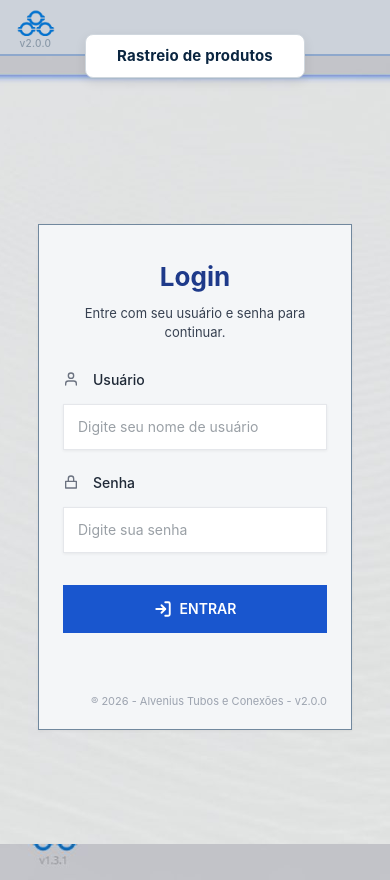
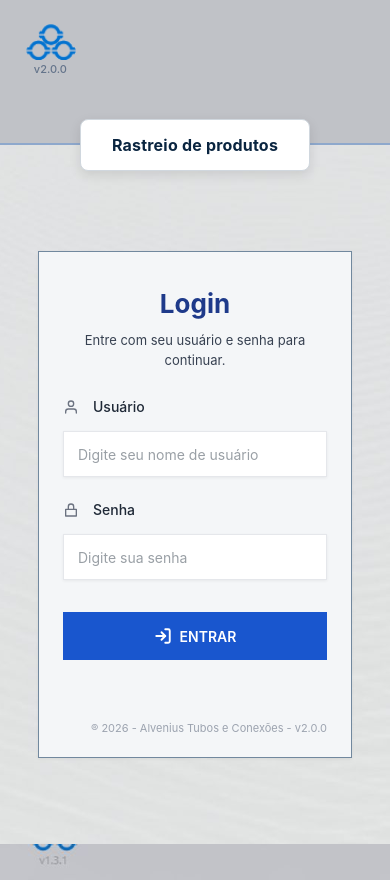
Before and after one commit to Josuel-Lopes/prototipo-rastreio-produtos_2026, a website: page src/web/index.html in a window 390 px wide. Drawn offline with Linux system fonts and the light colour scheme.

Commit message:
style(header): altura 145px e pill centralizada na linha divisória

```diff
--- a/src/web/components/header.js
+++ b/src/web/components/header.js
@@ -219,7 +219,7 @@ export class HeaderComponent {
         </div>
 
         <!-- Pill flutuante logo abaixo do header no centro -->
-        <div class="header-floating-pill-container">
+        <div class="header-center-pill">
           <span class="floating-pill">${currentPill}</span>
         </div>
 
--- a/src/web/styles/header.css
+++ b/src/web/styles/header.css
@@ -5,21 +5,21 @@
 
 .app-header-container {
   width: 100%;
-  background: #ccd2da;
+  background-color: #c0c2c7;
   border-bottom: 2px solid #8ea8cc;
-  position: sticky;
-  top: 0;
+  position: relative;
   z-index: 100;
-  height: 60px;
+  height: 145px;
+  min-height: 145px;
 }
 
 /* Faixa Superior Global (Login e Menu Principal) */
 .header-top-bar {
   display: flex;
-  align-items: center;
+  align-items: flex-start;
   justify-content: space-between;
-  padding: 0 40px;
-  height: 60px;
+  padding: 24px 60px 0 60px;
+  height: 100%;
   max-width: 100%;
   margin: 0 auto;
   position: relative;
@@ -45,8 +45,8 @@
 
 .brand-logo-img {
   width: auto;
-  height: 28px;
-  max-height: 28px;
+  height: 38px;
+  max-height: 38px;
   object-fit: contain;
   display: block;
 }
@@ -69,23 +69,36 @@
 }
 
 .brand-version-sub {
-  font-size: 10px;
-  color: #8a99a8;
-  font-weight: var(--weight-medium);
-  margin-top: 1px;
-  letter-spacing: 0.3px;
+  font-size: 11px;
+  color: #64748b;
+  font-weight: 500;
+  margin-top: 4px;
+  text-align: center;
 }
 
 /* Centro: Card Retangular Flutuante no Header */
 .header-center-pill {
   position: absolute;
-  top: 60px;
+  top: 145px;
   left: 50%;
   transform: translate(-50%, -50%);
   display: flex;
   justify-content: center;
   align-items: center;
-  z-index: 20;
+  z-index: 25;
+}
+
+.header-center-pill .floating-pill {
+  width: 260px;
+  height: 56px;
+  background-color: #ffffff;
+  border: 1px solid #d0d7de;
+  border-radius: 8px;
+  box-shadow: 0 4px 12px rgba(0, 0, 0, 0.1);
+  font-size: 16px;
+  font-weight: 700;
+  color: #0a2540;
+  padding: 0;
 }
 
 .header-spacer-right {
@@ -97,6 +110,7 @@
   display: flex;
   align-items: center;
   gap: var(--space-md);
+  margin-top: 8px;
 }
 
 .header-divider-v {
@@ -166,10 +180,10 @@
    ========================================================================== */
 .header-work-bar {
   display: flex;
-  align-items: center;
+  align-items: flex-start;
   justify-content: space-between;
-  padding: 0 40px;
-  height: 60px;
+  padding: 24px 60px 0 60px;
+  height: 100%;
   max-width: 100%;
   margin: 0 auto;
 }
@@ -484,16 +498,22 @@
    ========================================================================== */
 @media (max-width: 768px) {
   .app-header-container {
-    height: 56px;
+    height: 145px;
+    min-height: 145px;
   }
 
   .header-top-bar {
-    height: 56px;
-    padding: 0 16px;
+    height: 100%;
+    padding: 22px 24px 0 24px;
   }
 
   .header-center-pill {
-    top: 56px;
+    top: 145px;
+  }
+
+  .header-center-pill .floating-pill {
+    width: 230px;
+    height: 52px;
   }
 
   /* Menu Principal no mobile: apenas hambúrguer à direita (usuário/Sair ficam no drawer) */
@@ -501,10 +521,16 @@
     margin-left: auto;
   }
 
+  .btn-header-hamburger {
+    margin-top: 6px;
+    font-size: 24px;
+    color: #112346;
+  }
+
   /* Nas Telas de Trabalho internas: exibe hambúrguer e oculta tabs inline */
   .header-work-bar {
-    height: 56px;
-    padding: 0 16px;
+    height: 100%;
+    padding: 22px 24px 0 24px;
   }
 
   .header-inline-tabs {
--- a/src/web/styles/views.css
+++ b/src/web/styles/views.css
@@ -10,10 +10,10 @@
   flex-direction: column;
   align-items: center;
   justify-content: center;
-  min-height: calc(100vh - 60px);
+  min-height: calc(100vh - 145px);
   width: 100%;
   margin: 0 auto;
-  padding: 40px 16px 24px 16px;
+  padding: 50px 16px 24px 16px;
 }
 
 .login-card {
@@ -28,14 +28,14 @@
 
 @media (max-width: 768px) {
   .view-login-container {
-    min-height: calc(100vh - 56px);
-    padding: 24px 12px;
+    min-height: calc(100vh - 145px);
+    padding: 50px 12px 24px 12px;
   }
 
   .login-card {
     width: calc(100% - 36px);
     max-width: 360px;
-    margin: 60px auto 30px auto;
+    margin: 0 auto 30px auto;
     padding: 32px 24px 20px 24px;
   }
 }
@@ -112,6 +112,7 @@
   border-radius: 0px;
   box-shadow: var(--shadow-card);
   padding: 24px 28px;
+  margin: 50px auto 30px auto;
 }
 
 .menu-title {
@@ -194,6 +195,7 @@
     margin: 24px auto;
   }
   .menu-panel {
+    margin: 50px auto 30px auto;
     background: #ffffff;
     padding: 20px 14px;
   }
@@ -215,7 +217,7 @@
 .view-cadastro-container {
   width: 100%;
   max-width: 1100px;
-  margin: 0 auto;
+  margin: 50px auto 0 auto;
 }
 
 .form-two-cols {
```
